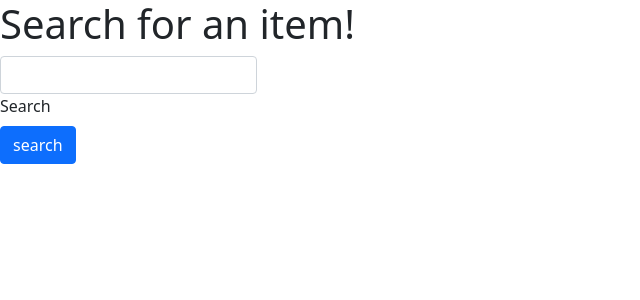
After one commit to turtlelazy/cybersecurity_final, a Flask app: page /searchbar in a window 1280 px wide. The commit adds this page. Shown: the top 300 px of the page, without its empty margins (0-640 px from the left). Run offline with Flask 2, Linux system fonts and the light colour scheme.

Commit message:
searchbar sql injection challenge setting up

```diff
--- a/app/__init__.py
+++ b/app/__init__.py
@@ -81,13 +81,19 @@ def logout():
 def get_info(attribute, table, search, condition):
     return render_template("display_band.html", band=condition, contents=getInformation(attribute, table, search, condition)[0][0])
 
-@app.route("/table")
+
+@app.route("/table", methods=['GET', 'POST'])
 def table():
-    if request.form.get('query'):
-        print("there is a request!")
+    response = request.args.get("query")
+    response = getMatches("contacts", "first_name", response)
 
-    else:
-        print("there is not request")
+
+    return render_template("search_table.html",response=response)
+
+
+@app.route("/searchbar",methods=['GET', 'POST'])
+def searchbar():
+    return render_template("searchbar.html")
 
 def main():
     """
--- a/app/data/recipe_data.py
+++ b/app/data/recipe_data.py
@@ -11,3 +11,9 @@ def getInformation(attribute,table,search,condition):
     c = data.cursor()
     c.execute(f"SELECT {attribute} FROM {table} WHERE {search} = '{condition}'")
     return c.fetchall()
+
+def getMatches(table,search,condition):
+    c= data.cursor()
+    c.execute(
+        f"SELECT * FROM {table} WHERE {search} LIKE '%{condition}%'")
+    return c.fetchall()
--- a/app/templates/search_table.html
+++ b/app/templates/search_table.html
@@ -13,7 +13,6 @@
         <table class="table">
             <thead>
                 <tr>
-                    <th scope="col">#</th>
                     <th scope="col">First</th>
                     <th scope="col">Last</th>
                     <th scope="col">Handle</th>
@@ -22,8 +21,7 @@
             <tbody>
                 {% for item in response %}
                 <tr>
-                    <th scope="row">1</th>
-                    <td>{{item[0]}}</td>
+                     <td>{{item[0]}}</td>
                     <td>{{item[1]}}</td>
                     <td>{{item[2]}}</td>
                 </tr>
--- /dev/null
+++ b/app/templates/searchbar.html
@@ -0,0 +1,31 @@
+<!DOCTYPE html>
+<html>
+    <title>
+        Search!
+    </title>
+
+    <head>
+        <link href="https://cdn.jsdelivr.net/npm/bootstrap@5.1.3/dist/css/bootstrap.min.css" rel="stylesheet"
+            integrity="sha384-1BmE4kWBq78iYhFldvKuhfTAU6auU8tT94WrHftjDbrCEXSU1oBoqyl2QvZ6jIW3" crossorigin="anonymous">
+
+    </head>
+
+    <body>
+        <h1>Search for an item!</h1>
+
+        <div class="input-group">
+            <form action="/table" method = "GET">
+
+                <div class="form-outline">
+                    <input name = "query" type="search" id="form1" class="form-control" />
+                    <label class="form-label" for="form1">Search</label>
+                </div>
+
+                <input type="submit" class="btn btn-primary" value = "search">
+                <i class="fas fa-search"></i>
+                </button>
+            </form>
+
+        </div>
+    </body>
+</html>
--- a/app/test.py
+++ b/app/test.py
@@ -4,4 +4,4 @@ from data.recipe_data import *
 # print(getGroupInfo(
 #     "Blackpink' UNION SELECT description FROM kpop WHERE band = 'Twice' ;--"))
 
-print(getInformation("description","kpop","band","Blackpink"))
+print(getMatches("contacts","first_name","Bo"))
```
Also changed, not shown: app/data.db.
